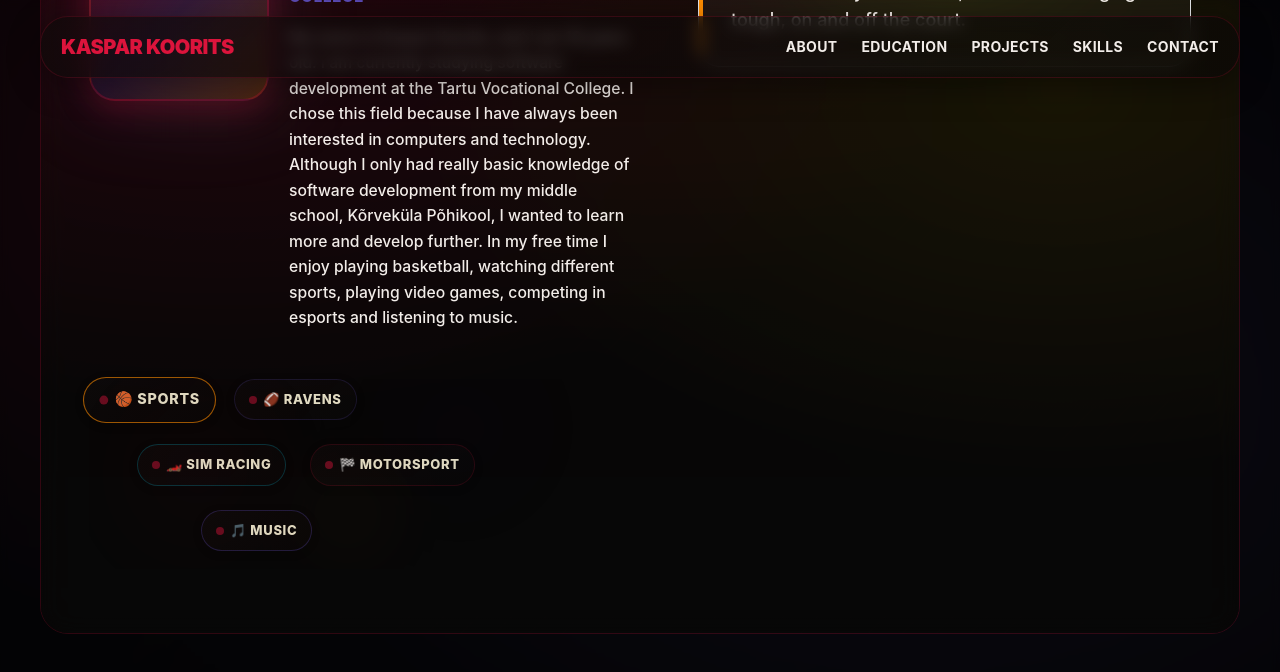
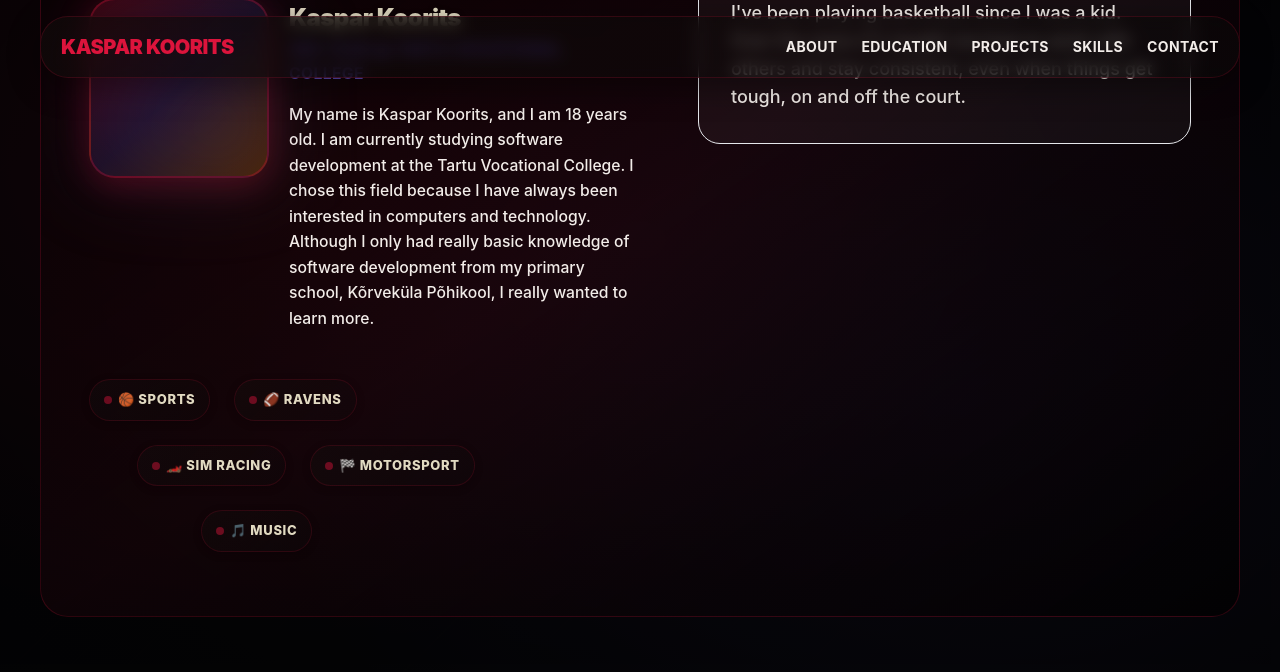
Before and after one commit to KasparKoorits/kaspar-portfolio, a React (Vite) app: page / in a window 1280 px wide. Both pictures are taken after a click on the button "🏀 SPORTS". Shown: the top 672 px of the page. Built offline with nearby package versions, Linux system fonts and the light colour scheme.

Commit message:
Further optimizations

```diff
--- a/src/App.jsx
+++ b/src/App.jsx
@@ -23,7 +23,7 @@ export default function App() {
 
       <main>
         <SceneHero />
-        <div className="relative bg-black/60 backdrop-blur-sm">
+        <div className="relative bg-black/70">
           <div className="mx-auto max-w-[1280px] px-4 sm:px-6 lg:px-10">
             {/* Suspense shows fallback while sections load */}
             <Suspense fallback={<div className="min-h-[400px]" />}>
--- a/src/components/SceneAbout.jsx
+++ b/src/components/SceneAbout.jsx
@@ -1,56 +1,30 @@
-import { useMemo, useState, memo } from "react";
+import { useState, memo } from "react";
 import { motion, AnimatePresence } from "framer-motion";
 
-// Interest items with labels and descriptions
 const items = [
-  { id: "basketball", label: "Basketball", body: "I've been playing basketball since I was a kid. Over the years it's taught me how to work with others and stay consistent, even when things get tough, on and off the court.", emoji: "🏀", title: "BASKETBALL" },
-  { id: "ravens", label: "Ravens", body: "Huge Baltimore Ravens and Lamar Jackson fan. Watching Lamar Jackson play through tough games and still find a way to win has taught me a lot about not giving up when things look bad.", emoji: "🏈", title: "RAVENS" },
-  { id: "simracing", label: "Sim Racing", body: "I spend way too much time sim racing. One small mistake can mess up your entire lap, and honestly that's pretty similar to coding where one typo can break everything.", emoji: "🏎️", title: "RACING" },
-  { id: "motorsport", label: "Formula 1", body: "I'm into Formula 1. It's cool seeing how teams obsess over every tiny detail to get faster, from pit stops to aerodynamics. It has made me realize how much small things matter.", emoji: "🏁", title: "MOTORSPORT" },
-  { id: "kendrick", label: "Music", body: "I listen to a lot of Kendrick Lamar. His lyrics always have deeper meanings that make you think. It reminds me to actually put some thought into the stuff I do, be it coding or playing games.", emoji: "🎵", title: "MUSIC" }
+  { id: "basketball", label: "Basketball", body: "I've been playing basketball since I was a kid. Over the years it's taught me how to work with others and stay consistent, even when things get tough, on and off the court.", title: "BASKETBALL" },
+  { id: "ravens", label: "Ravens", body: "Huge Baltimore Ravens and Lamar Jackson fan. Watching Lamar Jackson play through tough games and still find a way to win has taught me a lot about not giving up when things look bad.", title: "RAVENS" },
+  { id: "simracing", label: "Sim Racing", body: "I spend way too much time sim racing. One small mistake can mess up your entire lap, and honestly that's pretty similar to coding where one typo can break everything.", title: "RACING" },
+  { id: "motorsport", label: "Formula 1", body: "I'm into Formula 1. It's cool seeing how teams obsess over every tiny detail to get faster, from pit stops to aerodynamics. It has made me realize how much small things matter.", title: "MOTORSPORT" },
+  { id: "kendrick", label: "Music", body: "I listen to a lot of Kendrick Lamar. His lyrics always have deeper meanings that make you think. It reminds me to actually put some thought into the stuff I do, be it coding or playing games.", title: "MUSIC" }
 ];
 
 export default function SceneAbout() {
   const [active, setActive] = useState(null);
-  const activeItem = useMemo(() => items.find(x => x.id === active) ?? null, [active]);
-
-  const handleTagClick = useMemo(() =>
-    items.reduce((acc, item) => {
-      acc[item.id] = () => setActive(item.id);
-      return acc;
-    }, {}),
-    []);
+  const activeItem = items.find(x => x.id === active);
 
   return (
     <section id="about" className="sectionPad">
-      <div className="relative overflow-hidden rounded-[28px] border border-kendrick-red/20">
-        {/* Background layers */}
-        <div className="absolute inset-0 bg-[radial-gradient(1200px_700px_at_15%_25%,rgba(220,20,60,0.14),transparent_65%),radial-gradient(1000px_600px_at_85%_40%,rgba(255,215,0,0.08),transparent_65%),linear-gradient(to_bottom,rgba(15,10,10,0.60),rgba(10,10,10,0.88))]" />
-        <div className="absolute inset-0 opacity-[0.12] [background-image:repeating-linear-gradient(135deg,rgba(220,20,60,0.08)_0px,rgba(220,20,60,0.08)_1px,transparent_1px,transparent_24px)]" />
-        <div className="absolute inset-0 bg-black/15 backdrop-blur-[10px]" />
-
+      <div className="relative overflow-hidden rounded-[28px] border border-kendrick-red/20 bg-gradient-to-br from-black/60 via-kendrick-red/5 to-black/60">
         <div className="relative px-4 sm:px-7 md:px-12 py-10 sm:py-14 md:py-16">
           <div className="grid lg:grid-cols-[1.05fr_0.95fr] gap-8 sm:gap-12 lg:gap-16 items-start">
             <div>
-              <motion.div
-                initial={{ opacity: 0, y: 14 }}
-                whileInView={{ opacity: 1, y: 0 }}
-                viewport={{ once: true, amount: 0.35, margin: "0px 0px -100px 0px" }}
-                transition={{ duration: 0.8, ease: [0.22, 1, 0.36, 1] }}
-              >
               <div className="text-xs tracking-[0.3em] uppercase text-silver font-bold subtitle-text">About · Me</div>
               <div className="mt-3 text-3xl sm:text-4xl md:text-6xl font-black tracking-[-0.03em] leading-[0.88] text-statement">
                 <span className="impact-text">A bit</span> about me
               </div>
-              </motion.div>
 
-              <motion.div
-                initial={{ opacity: 0, y: 18 }}
-                whileInView={{ opacity: 1, y: 0 }}
-                viewport={{ once: true, amount: 0.35, margin: "0px 0px -100px 0px" }}
-                transition={{ delay: 0.06, duration: 0.85, ease: [0.22, 1, 0.36, 1] }}
-                className="mt-10"
-              >
+              <div className="mt-10">
                 <div className="relative max-w-[640px]">
                   <div className="relative flex flex-col sm:flex-row items-start gap-5">
                     <div className="relative shrink-0">
@@ -68,119 +42,79 @@ export default function SceneAbout() {
                       </div>
                       <div className="mt-4 text-base md:text-[0.98rem] text-cream/85 leading-relaxed font-medium">
                         My name is Kaspar Koorits, and I am 18 years old. I am currently studying software development at the Tartu Vocational College.
-
-                        I chose this field because I have always been interested in computers and technology. Although I only had really basic knowledge of software development from my middle school, Kõrveküla Põhikool, I wanted to learn more and develop further.
-
-                        In my free time I enjoy playing basketball, watching different sports, playing video games, competing in esports and listening to music.
+                        I chose this field because I have always been interested in computers and technology. Although I only had really basic knowledge of software development from my primary school, Kõrveküla Põhikool, I really wanted to learn more.
                       </div>
                     </div>
                   </div>
 
                   {/* Desktop: Floating tags, Mobile: Flex wrap */}
-                  <div className="mt-12 relative min-h-[190px]">
+                  <div className="mt-12">
                     {/* Mobile view - flex wrap */}
                     <div className="flex md:hidden flex-col gap-4">
                       <div className="flex gap-2 justify-start">
-                        <Tag active={active === "basketball"} onClick={handleTagClick.basketball} theme="basketball" label="🏀 Sports" />
-                        <Tag active={active === "ravens"} onClick={handleTagClick.ravens} theme="ravens" label="🏈 Ravens" />
+                        <Tag active={active === "basketball"} onClick={() => setActive("basketball")} label="🏀 Sports" />
+                        <Tag active={active === "ravens"} onClick={() => setActive("ravens")} label="🏈 Ravens" />
                       </div>
                       <div className="flex gap-2 justify-start ml-6">
-                        <Tag active={active === "simracing"} onClick={handleTagClick.simracing} theme="simracing" label="🏎️ Sim racing" />
-                        <Tag active={active === "motorsport"} onClick={handleTagClick.motorsport} theme="motorsport" label="🏁 Motorsport" />
+                        <Tag active={active === "simracing"} onClick={() => setActive("simracing")} label="🏎️ Sim racing" />
+                        <Tag active={active === "motorsport"} onClick={() => setActive("motorsport")} label="🏁 Motorsport" />
                       </div>
                       <div className="flex gap-2 justify-start ml-12">
-                        <Tag active={active === "kendrick"} onClick={handleTagClick.kendrick} theme="kendrick" label="🎵 Music" />
+                        <Tag active={active === "kendrick"} onClick={() => setActive("kendrick")} label="🎵 Music" />
                       </div>
                     </div>
 
                     {/* Desktop view - structured rows */}
                     <div className="hidden md:flex flex-col gap-6">
                       <div className="flex gap-6">
-                        <Tag active={active === "basketball"} onClick={handleTagClick.basketball} theme="basketball" label="🏀 Sports" />
-                        <Tag active={active === "ravens"} onClick={handleTagClick.ravens} theme="ravens" label="🏈 Ravens" />
+                        <Tag active={active === "basketball"} onClick={() => setActive("basketball")} label="🏀 Sports" />
+                        <Tag active={active === "ravens"} onClick={() => setActive("ravens")} label="🏈 Ravens" />
                       </div>
                       <div className="flex gap-6 ml-12">
-                        <Tag active={active === "simracing"} onClick={handleTagClick.simracing} theme="simracing" label="🏎️ Sim racing" />
-                        <Tag active={active === "motorsport"} onClick={handleTagClick.motorsport} theme="motorsport" label="🏁 Motorsport" />
+                        <Tag active={active === "simracing"} onClick={() => setActive("simracing")} label="🏎️ Sim racing" />
+                        <Tag active={active === "motorsport"} onClick={() => setActive("motorsport")} label="🏁 Motorsport" />
                       </div>
                       <div className="flex gap-6 ml-28">
-                        <Tag active={active === "kendrick"} onClick={handleTagClick.kendrick} theme="kendrick" label="🎵 Music" />
+                        <Tag active={active === "kendrick"} onClick={() => setActive("kendrick")} label="🎵 Music" />
+                      </div>
+                    </div>
+                  </div>
+                </div>
               </div>
             </div>
 
-                    {/* Decorative animated gradient orbs */}
-                    <div className="absolute inset-0 pointer-events-none overflow-hidden opacity-30">
-                      <div className="absolute top-[20%] left-[10%] w-32 h-32 rounded-full bg-gradient-to-br from-kendrick-red/40 to-transparent blur-3xl animate-pulse" style={{ animationDuration: '4s' }} />
-                      <div className="absolute bottom-[25%] right-[15%] w-40 h-40 rounded-full bg-gradient-to-br from-ravens-purple/30 to-transparent blur-3xl animate-pulse" style={{ animationDuration: '5s', animationDelay: '1s' }} />
-                      <div className="absolute top-[50%] left-[40%] w-24 h-24 rounded-full bg-gradient-to-br from-court-orange/25 to-transparent blur-2xl animate-pulse" style={{ animationDuration: '6s', animationDelay: '2s' }} />
-                    </div>
-                  </div>
-                </div>
-              </motion.div>
-            </div>
-
-            <motion.div
-              initial={{ opacity: 0, y: 18 }}
-              whileInView={{ opacity: 1, y: 0 }}
-              viewport={{ once: true, amount: 0.25, margin: "0px 0px -100px 0px" }}
-              transition={{ delay: 0.05, duration: 0.9, ease: [0.22, 1, 0.36, 1] }}
-              className="relative"
-            >
+            <div className="relative">
               {!activeItem && (
-                <div className="relative rounded-[22px] border border-kendrick-red/15 bg-gradient-to-br from-kendrick-red/5 via-ravens-purple/5 to-transparent p-7 md:p-8 overflow-hidden">
-                  <div className="relative text-center py-16">
-                    <div className="text-xl sm:text-2xl md:text-3xl font-black text-cream/60 tracking-tight">
-                      Select an interest
-                    </div>
-                    <div className="mt-3 text-base text-cream/40 font-medium">
-                      to see what I'm about
-                    </div>
+                <div className="rounded-[22px] border border-kendrick-red/15 bg-gradient-to-br from-kendrick-red/5 via-ravens-purple/5 to-transparent p-7 md:p-8">
+                  <div className="text-center py-16">
+                    <div className="text-xl sm:text-2xl md:text-3xl font-black text-cream/60">Select an interest</div>
+                    <div className="mt-3 text-base text-cream/40 font-medium">to see what I'm about</div>
                   </div>
                 </div>
               )}
               {activeItem && (
-                <>
-                  <div className="absolute -inset-8 rounded-[26px] bg-[radial-gradient(closest-side,rgba(183,255,0,0.10),transparent_70%)] blur-2xl" />
-
                 <motion.div
-                    initial={{ opacity: 0, scale: 0.95 }}
-                    animate={{ opacity: 1, scale: 1 }}
-                    exit={{ opacity: 0, scale: 0.95 }}
-                    transition={{ duration: 0.3 }}
-                    className="relative rounded-[22px] border border-white/12 bg-white/[0.04] p-7 md:p-8 overflow-hidden"
+                  initial={{ opacity: 0 }}
+                  animate={{ opacity: 1 }}
+                  exit={{ opacity: 0 }}
+                  className="rounded-[22px] border border-white/12 bg-white/[0.04] p-7 md:p-8"
                 >
-                    {/* Dynamic themed accent bar */}
-                    <div className={`absolute top-0 left-0 w-1 h-full transition-all duration-500 ${{ kendrick: 'bg-ravens-purple', basketball: 'bg-court-orange', ravens: 'bg-ravens-purple', simracing: 'bg-[#00D9FF]', motorsport: 'bg-kendrick-red' }[activeItem.id] || 'bg-kendrick-red'
-                      }`} />
-
-                    <div className="flex items-center gap-4 relative z-20">
-                      <div className="text-xs tracking-[0.3em] uppercase text-silver font-bold">
-                        {activeItem.title}
-                      </div>
-                      <div className="h-[2px] flex-1 bg-gradient-to-r from-kendrick-red/30 to-transparent" />
-                    </div>
-
+                  <div className="text-xs tracking-[0.3em] uppercase text-silver font-bold">{activeItem.title}</div>
                   <AnimatePresence mode="wait">
                     <motion.div
                       key={activeItem.id}
-                        initial={{ opacity: 0, y: 12 }}
-                        animate={{ opacity: 1, y: 0 }}
-                        exit={{ opacity: 0, y: -10 }}
-                        transition={{ duration: 0.28, ease: [0.22, 1, 0.36, 1] }}
+                      initial={{ opacity: 0 }}
+                      animate={{ opacity: 1 }}
+                      exit={{ opacity: 0 }}
                       className="mt-6"
                     >
-                        <div className="text-xl sm:text-2xl md:text-4xl font-black tracking-tight text-cream text-statement">
-                          {activeItem.label}
-                        </div>
-                        <div className="mt-4 text-base sm:text-lg text-cream/80 leading-relaxed font-medium">
-                          {activeItem.body}
-                        </div>
+                      <div className="text-xl sm:text-2xl md:text-4xl font-black text-cream">{activeItem.label}</div>
+                      <div className="mt-4 text-base sm:text-lg text-cream/80 leading-relaxed">{activeItem.body}</div>
                     </motion.div>
                   </AnimatePresence>
                 </motion.div>
-                </>
               )}
-            </motion.div>
+            </div>
           </div>
         </div>
       </div>
@@ -188,37 +122,16 @@ export default function SceneAbout() {
   );
 }
 
-const Tag = memo(function Tag({ active, onClick, label, theme }) {
-  const styles = useMemo(() => ({
-    kendrick: { base: '!border-ravens-purple/30 hover:!border-ravens-purple/60 hover:bg-ravens-purple/8', active: '!border-ravens-purple/70 bg-ravens-purple/12' },
-    basketball: { base: '!border-court-orange/20 hover:!border-court-orange/40 hover:bg-court-orange/8', active: '!border-court-orange/60 bg-court-orange/10' },
-    ravens: { base: '!border-ravens-purple/20 hover:!border-ravens-purple/40 hover:bg-ravens-purple/8', active: '!border-ravens-purple/60 bg-ravens-purple/10' },
-    simracing: { base: '!border-[#00D9FF]/20 hover:!border-[#00D9FF]/40 hover:bg-[#00D9FF]/8', active: '!border-[#00D9FF]/60 bg-[#00D9FF]/10' },
-    motorsport: { base: 'motorsport-theme', active: '!border-kendrick-red/60 bg-kendrick-red/10' },
-  }), []);
-
+const Tag = memo(function Tag({ active, onClick, label }) {
   return (
-    <motion.button
+    <button
       type="button"
       onClick={onClick}
-      className={`pill transition-all duration-300 ${active ? styles[theme]?.active || "pillActive" : styles[theme]?.base || ""}`}
-      initial={{ opacity: 0, scale: 0.8 }}
-      animate={{
-        opacity: 1,
-        scale: active ? 1.1 : 1
-      }}
-      transition={{
-        duration: 0.4,
-        ease: [0.34, 1.56, 0.64, 1],
-        type: "spring",
-        stiffness: 250,
-        damping: 18
-      }}
-      whileHover={{ scale: active ? 1.15 : 1.05 }}
-      whileTap={{ scale: 0.95 }}
+      className={`pill transition-all ${active ? 'border-kendrick-red/70 bg-kendrick-red/12' : ''
+        }`}
     >
       <span className="pillDot" />
       <span className="pillMain">{label}</span>
-    </motion.button>
+    </button>
   );
 });
```
Lines whose indentation alone changed are shown as unchanged.
